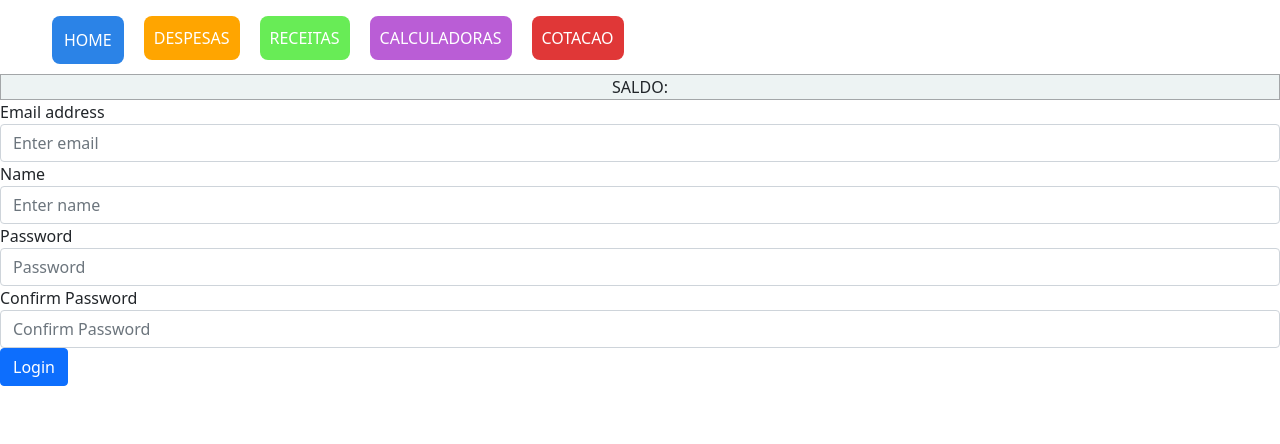
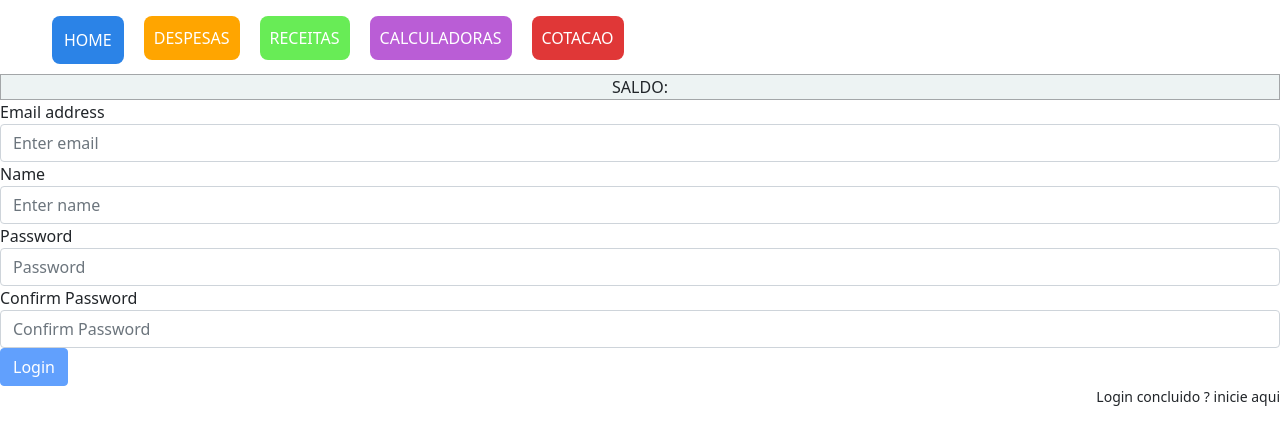
Before and after one commit to Marcs20/angular-finanTeste, an Angular app: page /register in a window 1280 px wide. Shown: the top 444 px of the page. Built offline with nearby package versions, Linux system fonts and the light colour scheme.

Commit message:
3 files modified

```diff
--- a/src/app/registration/registration.component.css
+++ b/src/app/registration/registration.component.css
@@ -0,0 +1,8 @@
+.float-right {
+  float: right;
+}
+
+.float-right:hover {
+  cursor: pointer;
+  color: red;
+}
--- a/src/app/registration/registration.component.html
+++ b/src/app/registration/registration.component.html
@@ -33,7 +33,7 @@
     >
   </div>
   <div class="form-group">
-    <label for="exampleInputPassword1">Password</label>
+    <label for="pwd">Password</label>
     <input
       type="password"
       class="form-control"
@@ -51,16 +51,31 @@
     >
   </div>
   <div class="form-group">
-    <label for="exampleInputPassword1">Confirm Password</label>
+    <label for="pwd">Confirm Password</label>
     <input
       type="password"
       class="form-control"
       placeholder="Confirm Password"
       name="cpassword"
       #cpassword="ngModel"
-      [(ngModel)]="user.password"
+      (ngModel)="(user.password)"
       required
+      [class.is-invalid]="cpassword.invalid && cpassword.touched"
     />
+    <small
+      class="text-danger"
+      [class.d-none]="cpassword.value == password.value || cpassword.untouched"
+      >the passwords aren't the same</small
+    >
   </div>
-  <button type="submit" class="btn btn-primary">Login</button>
+  <button
+    [disabled]="Registerform.form.invalid"
+    type="submit"
+    class="btn btn-primary"
+  >
+    Login
+  </button>
 </form>
+<small class="float-right" [routerLink]="['/login']"
+  >Login concluido ? inicie aqui</small
+>
--- a/src/app/service/registration.service.ts
+++ b/src/app/service/registration.service.ts
@@ -12,6 +12,9 @@ export class RegistrationService {
   }
 
   public registerUserFromRemote(user: User): Observable<any> {
-    return this._http.post<any>('https://aplica1.herokuapp.com/login', user);
+    return this._http.post<any>(
+      'https://aplica1.herokuapp.com/registeruser',
+      user
+    );
   }
 }
```
